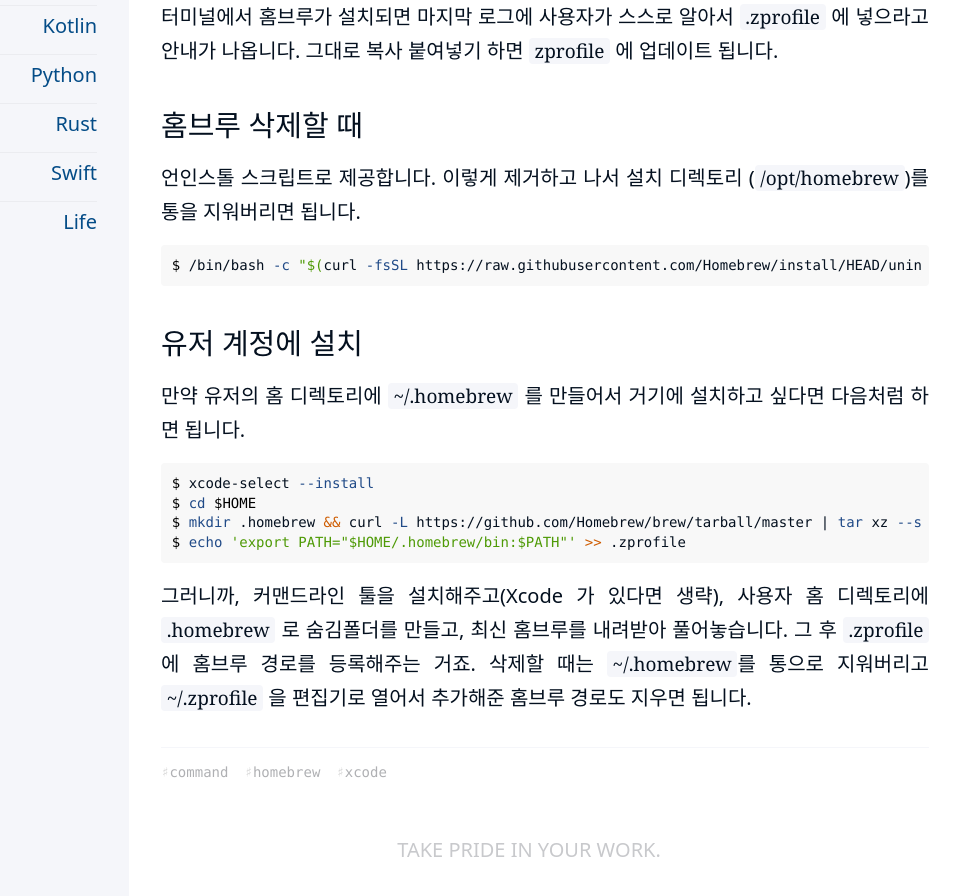
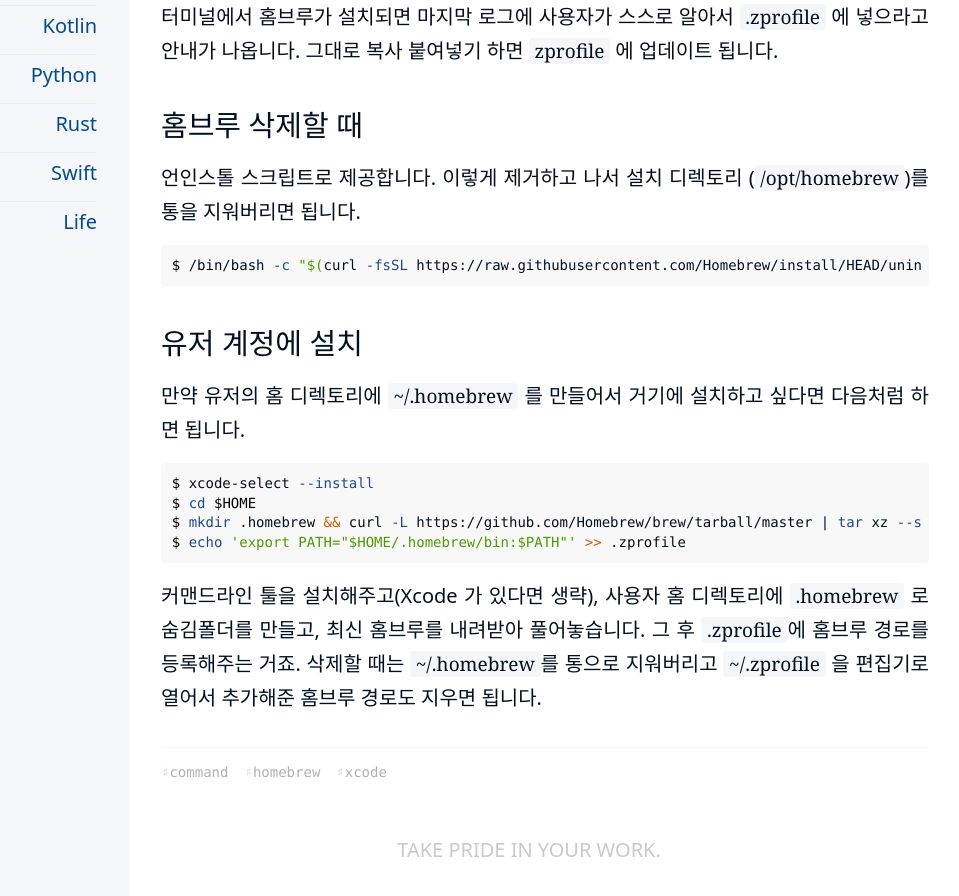
Before and after one commit to kiroshin/kiroshin.github.io, a Jekyll site: the page built from _posts/2025-04-18-homebrew-xcode.md, in a window 1280 px wide and 900 px high, scrolled down 1693 px. Shown: the top 896 px of the window, without its empty margins (191-1150 px from the left). Built offline with Jekyll 4.4.1, drawn with Linux system fonts in a browser that asks for light colours.

Commit message:
Update 2025-04-18-homebrew-xcode.md

````diff
--- a/_posts/2025-04-18-homebrew-xcode.md
+++ b/_posts/2025-04-18-homebrew-xcode.md
@@ -55,4 +55,4 @@ $ mkdir .homebrew && curl -L https://github.com/Homebrew/brew/tarball/master | t
 $ echo 'export PATH="$HOME/.homebrew/bin:$PATH"' >> .zprofile
 ```
 
-그러니까, 커맨드라인 툴을 설치해주고(Xcode 가 있다면 생략), 사용자 홈 디렉토리에 `.homebrew` 로 숨김폴더를 만들고, 최신 홈브루를 내려받아 풀어놓습니다. 그 후 `.zprofile`에 홈브루 경로를 등록해주는 거죠. 삭제할 때는 `~/.homebrew`를 통으로 지워버리고 `~/.zprofile` 을 편집기로 열어서 추가해준 홈브루 경로도 지우면 됩니다.
+커맨드라인 툴을 설치해주고(Xcode 가 있다면 생략), 사용자 홈 디렉토리에 `.homebrew` 로 숨김폴더를 만들고, 최신 홈브루를 내려받아 풀어놓습니다. 그 후 `.zprofile`에 홈브루 경로를 등록해주는 거죠. 삭제할 때는 `~/.homebrew`를 통으로 지워버리고 `~/.zprofile` 을 편집기로 열어서 추가해준 홈브루 경로도 지우면 됩니다.
````
